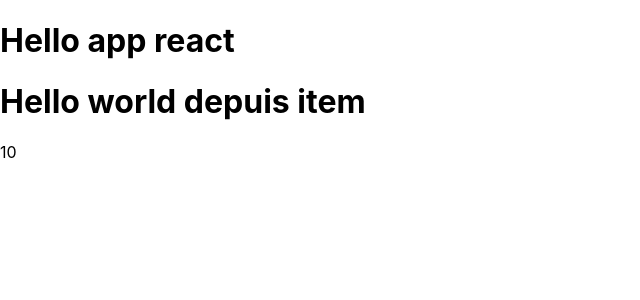
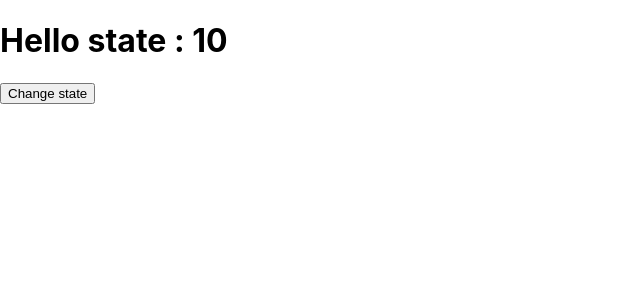
Before and after one commit to nicodvne/ReactDiscover, a React (Create React App) app: page / in a window 1280 px wide. Shown: the top 300 px of the page, without its empty margins (0-640 px from the left). Built offline with nearby package versions, Linux system fonts and the light colour scheme; the HTML template or start-up script is replaced by a standard one.

Commit message:
16: Mise a jour du state

```diff
--- a/src/App.js
+++ b/src/App.js
@@ -1,26 +1,18 @@
-import Item from "./Item";
 import {useState} from 'react';
 
 function App() {
 
-  /*
-    si console.log(useState(10)) => tableau :
-    [
-      0: 10,
-      1: f()...
-    ]
-  */
+  const [monState, setMonState] = useState(10);
 
-  const [monState, setMonState] = useState(10);
-  console.log(monState); // useState(10)[0] => 10
-  console.log(setMonState); //useState(10)[1] => f()....
-
+  const modifyState = () => {
+    setMonState(monState + 1);
+  }
 
   return (
     <div className="App">
-      <h1>Hello app react</h1>
-      <Item />
-      {monState}
+      <h1>Hello state : {monState} </h1>
+
+      <button onClick={modifyState}> Change state</button>
     </div>
   );
 }
```
